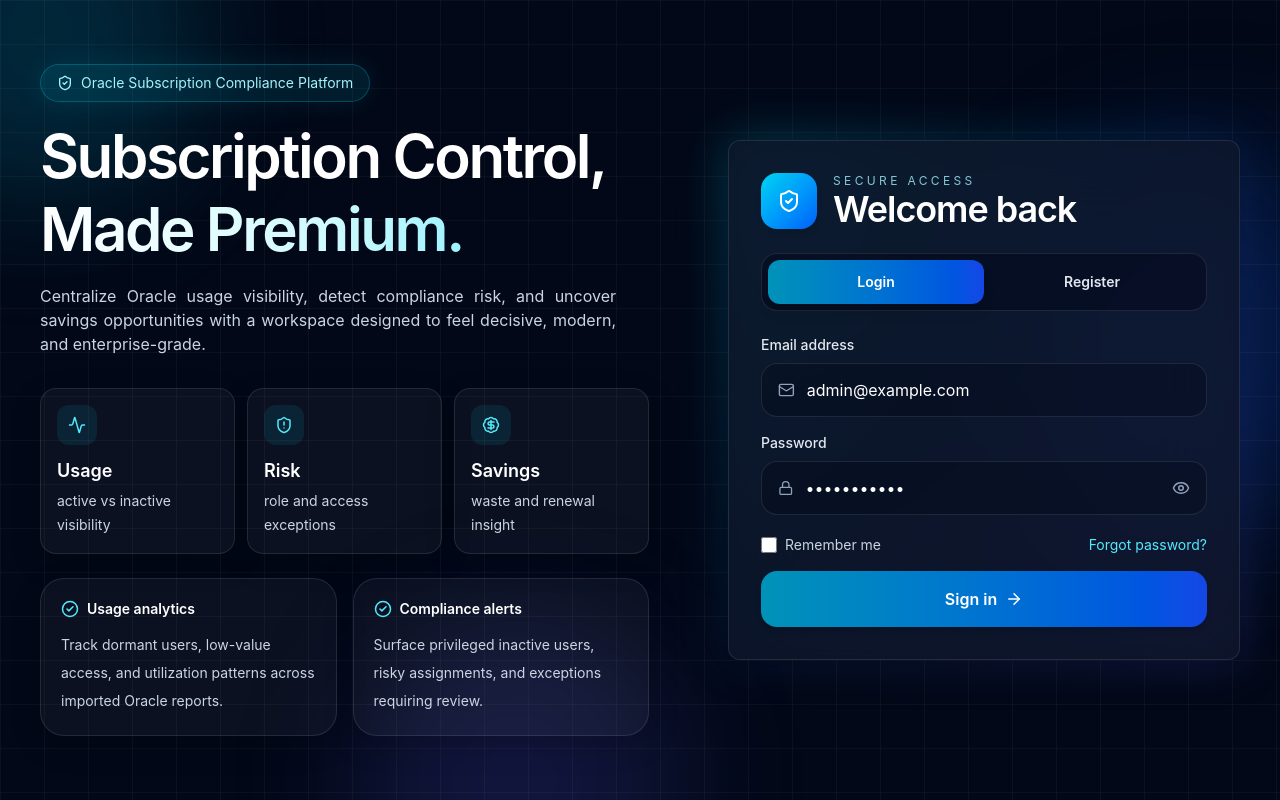
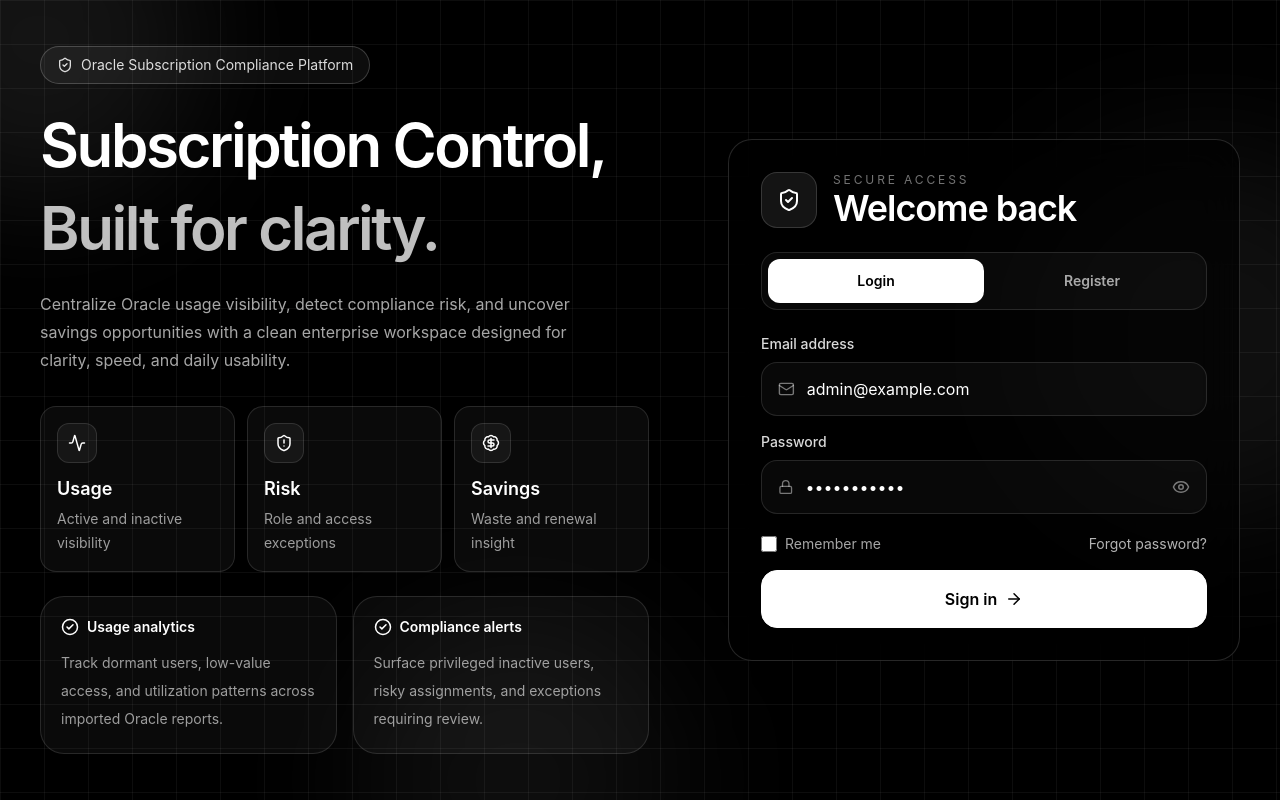
Before and after one commit to Humayra-Akter/oracle_subscription_frontend, a React (Vite) app: page / in a window 1280 px wide. Built offline with nearby package versions, Linux system fonts and the light colour scheme.

Commit message:
color simplified

```diff
--- a/src/pages/Login.jsx
+++ b/src/pages/Login.jsx
@@ -8,7 +8,6 @@
   EyeOff,
   ArrowRight,
   CheckCircle2,
-  Sparkles,
   Activity,
   BadgeDollarSign,
   ShieldAlert,
@@ -147,57 +146,57 @@
   };
 
   return (
-    <div className="min-h-screen overflow-hidden bg-[#020817] text-white">
+    <div className="min-h-screen overflow-hidden bg-black text-white">
       <div className="relative min-h-screen">
         <div className="absolute inset-0">
-          <div className="absolute left-[-120px] top-[-120px] h-80 w-80 rounded-full bg-cyan-500/18 blur-3xl" />
-          <div className="absolute right-[-120px] top-[18%] h-96 w-96 rounded-full bg-blue-600/18 blur-3xl" />
-          <div className="absolute bottom-[-140px] left-[28%] h-80 w-80 rounded-full bg-indigo-500/16 blur-3xl" />
-          <div className="absolute inset-0 bg-[linear-gradient(rgba(255,255,255,0.035)_1px,transparent_1px),linear-gradient(90deg,rgba(255,255,255,0.035)_1px,transparent_1px)] bg-[size:44px_44px]" />
+          <div className="absolute left-[-120px] top-[-120px] h-80 w-80 rounded-full bg-white/8 blur-3xl" />
+          <div className="absolute right-[-120px] top-[18%] h-96 w-96 rounded-full bg-white/6 blur-3xl" />
+          <div className="absolute bottom-[-140px] left-[28%] h-80 w-80 rounded-full bg-white/5 blur-3xl" />
+          <div className="absolute inset-0 bg-[linear-gradient(rgba(255,255,255,0.05)_1px,transparent_1px),linear-gradient(90deg,rgba(255,255,255,0.05)_1px,transparent_1px)] bg-[size:44px_44px]" />
         </div>
 
-        <div className="relative mx-auto grid min-h-screen max-w-7xl grid-cols-1 gap-10 py-8 lg:grid-cols-[1.05fr_0.95fr] px-10">
+        <div className="relative mx-auto grid min-h-screen max-w-7xl grid-cols-1 gap-10 px-6 py-8 sm:px-8 lg:grid-cols-[1.05fr_0.95fr] lg:px-10">
           <section className="flex items-center">
             <div className="max-w-3xl">
-              <div className="inline-flex items-center gap-2 rounded-full border border-cyan-400/25 bg-cyan-400/10 px-4 py-2 text-sm text-cyan-200 shadow-[0_0_30px_rgba(34,211,238,0.10)]">
+              <div className="inline-flex items-center gap-2 rounded-full border border-white/20 bg-white/5 px-4 py-2 text-sm text-white/85">
                 <ShieldCheck size={16} />
                 Oracle Subscription Compliance Platform
               </div>
 
-              <div className="mt-6 max-w-xl">
-                <h1 className="text-6xl font-semibold leading-[1.02] tracking-[-0.04em] text-white ">
+              <div className="mt-6 max-w-2xl">
+                <h1 className="text-5xl font-semibold leading-tight tracking-[-0.04em] text-white sm:text-6xl">
                   Subscription Control,
-                  <span className="block mt-3 bg-gradient-to-r from-white via-cyan-100 to-cyan-300 bg-clip-text text-transparent">
-                    Made Premium.
+                  <span className="mt-2 block text-white/75">
+                    Built for clarity.
                   </span>
                 </h1>
 
-                <p className="mt-6 max-w-xl text-justify text-slate-300">
+                <p className="mt-6 max-w-xl text-base leading-7 text-white/65">
                   Centralize Oracle usage visibility, detect compliance risk,
-                  and uncover savings opportunities with a workspace designed to
-                  feel decisive, modern, and enterprise-grade.
+                  and uncover savings opportunities with a clean enterprise
+                  workspace designed for clarity, speed, and daily usability.
                 </p>
               </div>
 
-              <div className="mt-8 grid grid-cols-3 gap-3">
+              <div className="mt-8 grid grid-cols-1 gap-3 sm:grid-cols-3">
                 <MetricCard
                   icon={<Activity size={18} />}
                   value="Usage"
-                  label="active vs inactive visibility"
+                  label="Active and inactive visibility"
                 />
                 <MetricCard
                   icon={<ShieldAlert size={18} />}
                   value="Risk"
-                  label="role and access exceptions"
+                  label="Role and access exceptions"
                 />
                 <MetricCard
                   icon={<BadgeDollarSign size={18} />}
                   value="Savings"
-                  label="waste and renewal insight"
+                  label="Waste and renewal insight"
                 />
               </div>
 
-              <div className="mt-6 grid max-w-2xl gap-4 grid-cols-2">
+              <div className="mt-6 grid max-w-2xl grid-cols-1 gap-4 sm:grid-cols-2">
                 <FeatureCard
                   title="Usage analytics"
                   text="Track dormant users, low-value access, and utilization patterns across imported Oracle reports."
@@ -212,31 +211,29 @@
 
           <section className="flex items-center justify-center lg:justify-end">
             <div className="relative w-full max-w-lg">
-              <div className="absolute -inset-0.5 rounded-xl bg-gradient-to-br from-cyan-400/25 via-blue-500/10 to-indigo-500/20 blur-xl" />
-
-              <div className="relative rounded-xl border border-white/10 bg-[rgba(15,23,42,0.78)] p-6 shadow-md backdrop-blur-2xl sm:p-8">
+              <div className="rounded-3xl border border-white/15 bg-black/65 p-6 backdrop-blur-xl sm:p-8">
                 <div className="mb-6 flex items-center gap-4">
-                  <div className="flex h-14 w-14 items-center justify-center rounded-2xl bg-gradient-to-br from-cyan-400 to-blue-600 text-white shadow-md">
+                  <div className="flex h-14 w-14 items-center justify-center rounded-2xl border border-white/15 bg-white/8 text-white">
                     <ShieldCheck size={24} />
                   </div>
                   <div>
-                    <p className="text-xs uppercase tracking-[0.28em] text-cyan-200/80">
+                    <p className="text-xs uppercase tracking-[0.24em] text-white/45">
                       Secure access
                     </p>
-                    <h2 className="text-4xl font-semibold tracking-[-0.03em]">
+                    <h2 className="text-3xl font-semibold tracking-[-0.03em] text-white sm:text-4xl">
                       {tab === "login" ? "Welcome back" : "Create account"}
                     </h2>
                   </div>
                 </div>
 
-                <div className="mb-6 grid grid-cols-2 rounded-2xl border border-white/10 bg-slate-950/50 p-1.5">
+                <div className="mb-6 grid grid-cols-2 rounded-2xl border border-white/12 bg-white/[0.03] p-1.5">
                   <button
                     type="button"
                     onClick={() => switchTab("login")}
                     className={`rounded-xl px-4 py-3 text-sm font-semibold transition ${
                       tab === "login"
-                        ? "bg-gradient-to-r from-cyan-600 to-blue-700 text-white shadow-lg"
-                        : "text-slate-200 hover:text-white"
+                        ? "bg-white text-black"
+                        : "text-white/65 hover:bg-white/[0.04] hover:text-white"
                     }`}
                   >
                     Login
@@ -246,8 +243,8 @@
                     onClick={() => switchTab("register")}
                     className={`rounded-xl px-4 py-3 text-sm font-semibold transition ${
                       tab === "register"
-                        ? "bg-gradient-to-r from-cyan-600 to-blue-700 text-white shadow-lg"
-                        : "text-slate-200 hover:text-white"
+                        ? "bg-white text-black"
+                        : "text-white/65 hover:bg-white/[0.04] hover:text-white"
                     }`}
                   >
                     Register
@@ -255,13 +252,13 @@
                 </div>
 
                 {errorMsg && (
-                  <div className="mb-4 rounded-2xl border border-red-400/20 bg-red-500/10 px-4 py-3 text-sm text-red-200">
+                  <div className="mb-4 rounded-2xl border border-white/15 bg-white/6 px-4 py-3 text-sm text-white">
                     {errorMsg}
                   </div>
                 )}
 
                 {successMsg && (
-                  <div className="mb-4 rounded-2xl border border-emerald-400/20 bg-emerald-500/10 px-4 py-3 text-sm text-emerald-200">
+                  <div className="mb-4 rounded-2xl border border-white/15 bg-white/6 px-4 py-3 text-sm text-white">
                     {successMsg}
                   </div>
                 )}
@@ -270,7 +267,7 @@
                   <form className="space-y-4" onSubmit={handleLoginSubmit}>
                     <Field
                       label="Email address"
-                      icon={<Mail size={18} className="text-slate-400" />}
+                      icon={<Mail size={18} className="text-white/45" />}
                       type="email"
                       name="email"
                       value={loginData.email}
@@ -289,16 +286,16 @@
                     />
 
                     <div className="flex items-center justify-between pt-1 text-sm">
-                      <label className="flex items-center gap-2 text-slate-300">
+                      <label className="flex items-center gap-2 text-white/65">
                         <input
                           type="checkbox"
-                          className="h-4 w-4 rounded border-white/20 bg-transparent"
+                          className="h-4 w-4 rounded border-white/20 bg-transparent accent-white"
                         />
                         Remember me
                       </label>
                       <button
                         type="button"
-                        className="text-cyan-300 hover:text-cyan-200"
+                        className="text-white/70 transition hover:text-white"
                       >
                         Forgot password?
                       </button>
@@ -307,7 +304,7 @@
                     <button
                       type="submit"
                       disabled={loading}
-                      className="mt-2 flex w-full items-center justify-center gap-2 rounded-2xl bg-gradient-to-r from-cyan-600 to-blue-700 px-5 py-4 text-base font-semibold text-white shadow-md transition hover:translate-y-[-1px] disabled:cursor-not-allowed disabled:opacity-70"
+                      className="mt-2 flex w-full items-center justify-center gap-2 rounded-2xl border border-white bg-white px-5 py-4 text-base font-semibold text-black transition hover:bg-white/90 disabled:cursor-not-allowed disabled:opacity-70"
                     >
                       {loading ? "Signing in..." : "Sign in"}
                       {!loading && <ArrowRight size={18} />}
@@ -317,7 +314,7 @@
                   <form className="space-y-4" onSubmit={handleRegisterSubmit}>
                     <Field
                       label="Full name"
-                      icon={<User size={18} className="text-slate-400" />}
+                      icon={<User size={18} className="text-white/45" />}
                       type="text"
                       name="fullName"
                       value={registerData.fullName}
@@ -327,7 +324,7 @@
 
                     <Field
                       label="Email address"
-                      icon={<Mail size={18} className="text-slate-400" />}
+                      icon={<Mail size={18} className="text-white/45" />}
                       type="email"
                       name="email"
                       value={registerData.email}
@@ -346,7 +343,7 @@
                     />
 
                     <div>
-                      <div className="mb-2 flex items-center justify-between text-xs text-slate-400">
+                      <div className="mb-2 flex items-center justify-between text-xs text-white/45">
                         <span>Password strength</span>
                         <span>
                           {registerData.password ? strengthText : "—"}
@@ -357,9 +354,7 @@
                           <div
                             key={n}
                             className={`h-2 rounded-full transition ${
-                              passwordStrength >= n
-                                ? "bg-gradient-to-r from-cyan-400 to-blue-600"
-                                : "bg-white/10"
+                              passwordStrength >= n ? "bg-white" : "bg-white/12"
                             }`}
                           />
                         ))}
@@ -379,7 +374,7 @@
                     <button
                       type="submit"
                       disabled={loading}
-                      className="mt-2 flex w-full items-center justify-center gap-2 rounded-2xl bg-gradient-to-r from-cyan-600 to-blue-700 px-5 py-4 text-base font-semibold text-white shadow-md transition hover:translate-y-[-1px] disabled:cursor-not-allowed disabled:opacity-70"
+                      className="mt-2 flex w-full items-center justify-center gap-2 rounded-2xl border border-white bg-white px-5 py-4 text-base font-semibold text-black transition hover:bg-white/90 disabled:cursor-not-allowed disabled:opacity-70"
                     >
                       {loading ? "Creating account..." : "Create account"}
                       {!loading && <ArrowRight size={18} />}
@@ -398,10 +393,10 @@
 function Field({ label, icon, type, name, value, onChange, placeholder }) {
   return (
     <div>
-      <label className="mb-2 block text-sm font-medium text-slate-200">
+      <label className="mb-2 block text-sm font-medium text-white/85">
         {label}
       </label>
-      <div className="group flex items-center gap-3 rounded-2xl border border-white/10 bg-slate-950/35 px-4 py-3.5 transition hover:border-cyan-400/20 focus-within:border-cyan-400/50 focus-within:ring-4 focus-within:ring-cyan-400/10">
+      <div className="group flex items-center gap-3 rounded-2xl border border-white/12 bg-white/[0.03] px-4 py-3.5 transition hover:border-white/25 focus-within:border-white/40 focus-within:ring-2 focus-within:ring-white/15">
         {icon}
         <input
           type={type}
@@ -409,7 +404,7 @@
           value={value}
           onChange={onChange}
           placeholder={placeholder}
-          className="w-full bg-transparent text-white outline-none placeholder:text-slate-500"
+          className="w-full bg-transparent text-white outline-none placeholder:text-white/30"
           required
         />
       </div>
@@ -428,24 +423,24 @@
 }) {
   return (
     <div>
-      <label className="mb-2 block text-sm font-medium text-slate-200">
+      <label className="mb-2 block text-sm font-medium text-white/85">
         {label}
       </label>
-      <div className="group flex items-center gap-3 rounded-2xl border border-white/10 bg-slate-950/35 px-4 py-3.5 transition hover:border-cyan-400/20 focus-within:border-cyan-400/50 focus-within:ring-4 focus-within:ring-cyan-400/10">
-        <Lock size={18} className="text-slate-400" />
+      <div className="group flex items-center gap-3 rounded-2xl border border-white/12 bg-white/[0.03] px-4 py-3.5 transition hover:border-white/25 focus-within:border-white/40 focus-within:ring-2 focus-within:ring-white/15">
+        <Lock size={18} className="text-white/45" />
         <input
           type={show ? "text" : "password"}
           name={name}
           value={value}
           onChange={onChange}
           placeholder={placeholder}
-          className="w-full bg-transparent text-white outline-none placeholder:text-slate-500"
+          className="w-full bg-transparent text-white outline-none placeholder:text-white/30"
           required
         />
         <button
           type="button"
           onClick={() => setShow((prev) => !prev)}
-          className="text-slate-400 transition hover:text-cyan-300"
+          className="text-white/45 transition hover:text-white"
         >
           {show ? <EyeOff size={18} /> : <Eye size={18} />}
         </button>
@@ -456,24 +451,24 @@
 
 function MetricCard({ icon, value, label }) {
   return (
-    <div className="rounded-2xl border border-white/10 bg-white/[0.04] p-4 shadow-[0_10px_30px_rgba(0,0,0,0.18)]">
-      <div className="mb-3 flex h-10 w-10 items-center justify-center rounded-xl bg-cyan-400/10 text-cyan-300">
+    <div className="rounded-2xl border border-white/12 bg-white/[0.04] p-4">
+      <div className="mb-3 flex h-10 w-10 items-center justify-center rounded-xl border border-white/12 bg-white/[0.05] text-white">
         {icon}
       </div>
       <div className="text-lg font-semibold text-white">{value}</div>
-      <div className="mt-1 text-sm leading-6 text-slate-300">{label}</div>
+      <div className="mt-1 text-sm leading-6 text-white/60">{label}</div>
     </div>
   );
 }
 
 function FeatureCard({ title, text }) {
   return (
-    <div className="rounded-3xl border border-white/10 bg-white/[0.04] p-5 shadow-[0_10px_30px_rgba(0,0,0,0.18)]">
-      <div className="mb-3 flex items-center gap-2 text-cyan-300">
+    <div className="rounded-3xl border border-white/12 bg-white/[0.04] p-5">
+      <div className="mb-3 flex items-center gap-2 text-white">
         <CheckCircle2 size={18} />
         <span className="text-sm font-semibold text-white">{title}</span>
       </div>
-      <p className="text-sm leading-7 text-slate-300">{text}</p>
+      <p className="text-sm leading-7 text-white/60">{text}</p>
     </div>
   );
 }
```
Also changed, not shown: src/components/Sidebar.jsx (+20 -22 lines), src/layouts/AppLayout.jsx (+8 -14 lines), src/pages/Dashboard.jsx (+11 -11 lines).
